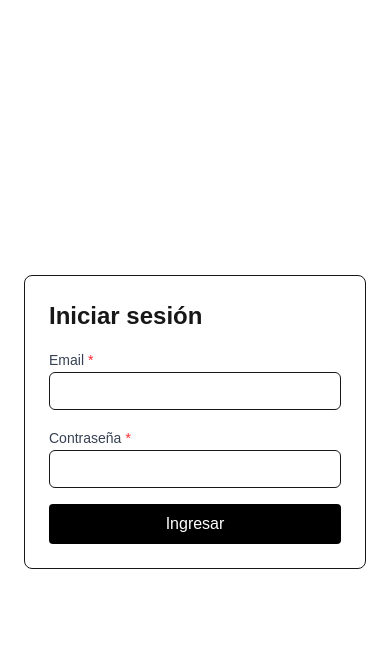
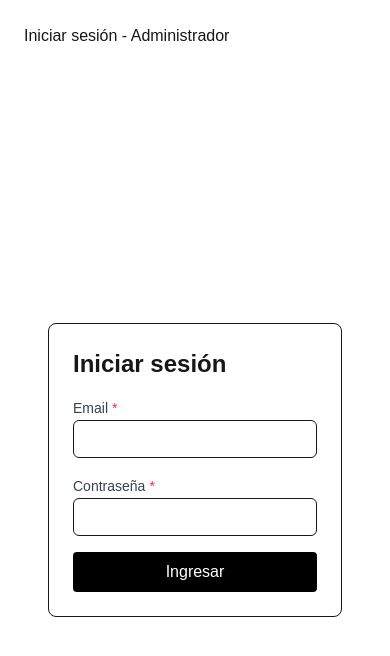
Before and after one commit to DavidMoralesz4/AquiFue-AppMenu, a Next.js app: page /login in a window 390 px wide. Shown: the top 656 px of the page. Built offline with nearby package versions, Linux system fonts and the light colour scheme; no server answers.

Commit message:
Update the application title in layout.tsx and restructure the login page, using a LoginForm component. Remove the old authentication route.

```diff
--- a/src/app/(auth)/login/page.tsx
+++ b/src/app/(auth)/login/page.tsx
@@ -1,87 +1,17 @@
-"use client";
-
-import { useForm } from "react-hook-form";
-import { z } from "zod";
-import { zodResolver } from "@hookform/resolvers/zod";
-import axios from "axios";
-import { useState } from "react";
-import { useRouter } from "next/navigation";
-import { InputField } from "@/components/molecules/InputField";
-
-const formSchema = z.object({
-  email: z.string().email({ message: "Email inválido" }),
-  password: z.string().min(6, { message: "Mínimo 6 caracteres" }),
-});
-
-type FormValues = z.infer<typeof formSchema>;
+import LoginForm from "@/components/organisms/LoginForm";
 
 export default function LoginPage() {
-  const router = useRouter();
-  const [serverError, setServerError] = useState<string | null>(null);
-  const {
-    register,
-    handleSubmit,
-    formState: { errors, isSubmitting },
-  } = useForm<FormValues>({ resolver: zodResolver(formSchema) });
-
-  const onSubmit = async (values: FormValues) => {
-    setServerError(null);
-    try {
-      await axios.post("/api/auth/login", values, { withCredentials: true });
-      router.push("/");
-    } catch (err: any) {
-      const message = err?.response?.data?.message ?? "Error de autenticación";
-      setServerError(message);
-    }
-  };
-
   return (
-    <main className="min-h-dvh flex items-center justify-center p-6">
-      <form
-        onSubmit={handleSubmit(onSubmit)}
-        className="w-full max-w-sm space-y-4 border rounded-lg p-6"
-      >
-        <h1 className="text-2xl font-semibold">Iniciar sesión</h1>
-        {serverError && (
-          <p className="text-sm text-red-600" role="alert">
-            {serverError}
-          </p>
-        )}
-
-        <InputField
-          label="Email"
-          id="email"
-          type="email"
-          required
-          error={!!errors.email}
-          errorMessage={errors.email?.message}
-          inputProps={{
-            autoComplete: "email",
-            ...register("email")
-          }}
-        />
-
-        <InputField
-          label="Contraseña"
-          id="password"
-          type="password"
-          required
-          error={!!errors.password}
-          errorMessage={errors.password?.message}
-          inputProps={{
-            autoComplete: "current-password",
-            ...register("password")
-          }}
-        />
-
-        <button
-          disabled={isSubmitting}
-          type="submit"
-          className="w-full bg-black text-white rounded py-2 disabled:opacity-60"
-        >
-          {isSubmitting ? "Ingresando..." : "Ingresar"}
-        </button>
-      </form>
+    <div className="grid grid-cols-1 md:grid-cols-2 min-h-screen">
+    <aside className="hidden md:flex items-center justify-center">
+      <img src="/images/executive.jpg" alt="Imagen administrativa" width={600} height={800} />
+    </aside>
+    <main className="flex items-center justify-center p-6">
+      <div className="w-full max-w-md">
+        <h1>Iniciar sesión - Administrador</h1>
+        <LoginForm role="admin" redirectTo="/admin" />
+      </div>
     </main>
+  </div>
   );
 }
--- a/src/app/api/auth/login/route.ts
+++ b/src/app/api/auth/login/admin/route.ts
@@ -2,15 +2,18 @@ import { NextResponse } from "next/server";
 import { z } from "zod";
 import { createClient as createServerSupabase } from "@/lib/supabase/server";
 
+export type Role = "admin" | "customer";
+
 const bodySchema = z.object({
   email: z.string().email(),
   password: z.string().min(6),
+  role: z.enum(["admin"]),
 });
 
 export async function POST(request: Request) {
   try {
     const json = await request.json();
-    const { email, password } = bodySchema.parse(json);
+    const { email, password, role = "admin" } = bodySchema.parse(json);
 
     const supabase = await createServerSupabase();
     const { data, error } = await supabase.auth.signInWithPassword({
@@ -21,6 +24,13 @@ export async function POST(request: Request) {
     if (error) {
       return NextResponse.json(
         { message: "Credenciales inválidas", code: error.code },
+        { status: 401 },
+      );
+    }
+
+    if (data.user.user_metadata.role !== "admin") {
+      return NextResponse.json(
+        { message: "No tienes permisos de administrador", code: "unauthorized" },
         { status: 401 },
       );
     }
--- a/src/app/layout.tsx
+++ b/src/app/layout.tsx
@@ -13,7 +13,7 @@ const geistMono = Geist_Mono({
 });
 
 export const metadata: Metadata = {
-  title: "Fast Food Deluxe - Menú de Comida Rápida",
+  title: "Picora - App",
   description: "Descubre nuestro delicioso menú de comida rápida. Hamburguesas, bebidas, acompañamientos y postres frescos y sabrosos.",
 };
 
--- /dev/null
+++ b/src/components/organisms/LoginForm.tsx
@@ -0,0 +1,86 @@
+"use client";
+import { useForm } from "react-hook-form";
+import { z } from "zod";
+import { zodResolver } from "@hookform/resolvers/zod";
+import axios from "axios";
+import { useState } from "react";
+import { useRouter } from "next/navigation";
+import { InputField } from "@/components/molecules/InputField";
+
+const formSchema = z.object({
+  email: z.string().email({ message: "Email inválido" }),
+  password: z.string().min(6, { message: "Mínimo 6 caracteres" }),
+});
+
+type FormValues = z.infer<typeof formSchema>;
+
+export default function LoginForm() {
+  const router = useRouter();
+  const [serverError, setServerError] = useState<string | null>(null);
+  const {
+    register,
+    handleSubmit,
+    formState: { errors, isSubmitting },
+  } = useForm<FormValues>({ resolver: zodResolver(formSchema) });
+
+  const onSubmit = async (values: FormValues) => {
+    setServerError(null);
+    try {
+      await axios.post("/api/auth/login", values, { withCredentials: true });
+      router.push("/");
+    } catch (err: any) {
+      const message = err?.response?.data?.message ?? "Error de autenticación";
+      setServerError(message);
+    }
+  };
+
+  return (
+    <main className="min-h-dvh flex items-center justify-center p-6">
+      <form
+        onSubmit={handleSubmit(onSubmit)}
+        className="w-full max-w-sm space-y-4 border rounded-lg p-6"
+      >
+        <h1 className="text-2xl font-semibold">Iniciar sesión</h1>
+        {serverError && (
+          <p className="text-sm text-red-600" role="alert">
+            {serverError}
+          </p>
+        )}
+
+        <InputField
+          label="Email"
+          id="email"
+          type="email"
+          required
+          error={!!errors.email}
+          errorMessage={errors.email?.message}
+          inputProps={{
+            autoComplete: "email",
+            ...register("email"),
+          }}
+        />
+
+        <InputField
+          label="Contraseña"
+          id="password"
+          type="password"
+          required
+          error={!!errors.password}
+          errorMessage={errors.password?.message}
+          inputProps={{
+            autoComplete: "current-password",
+            ...register("password"),
+          }}
+        />
+
+        <button
+          disabled={isSubmitting}
+          type="submit"
+          className="w-full bg-black text-white rounded py-2 disabled:opacity-60"
+        >
+          {isSubmitting ? "Ingresando..." : "Ingresar"}
+        </button>
+      </form>
+    </main>
+  );
+}
```
Also changed, not shown: src/app/api/auth/login/customer/route.ts (added).
